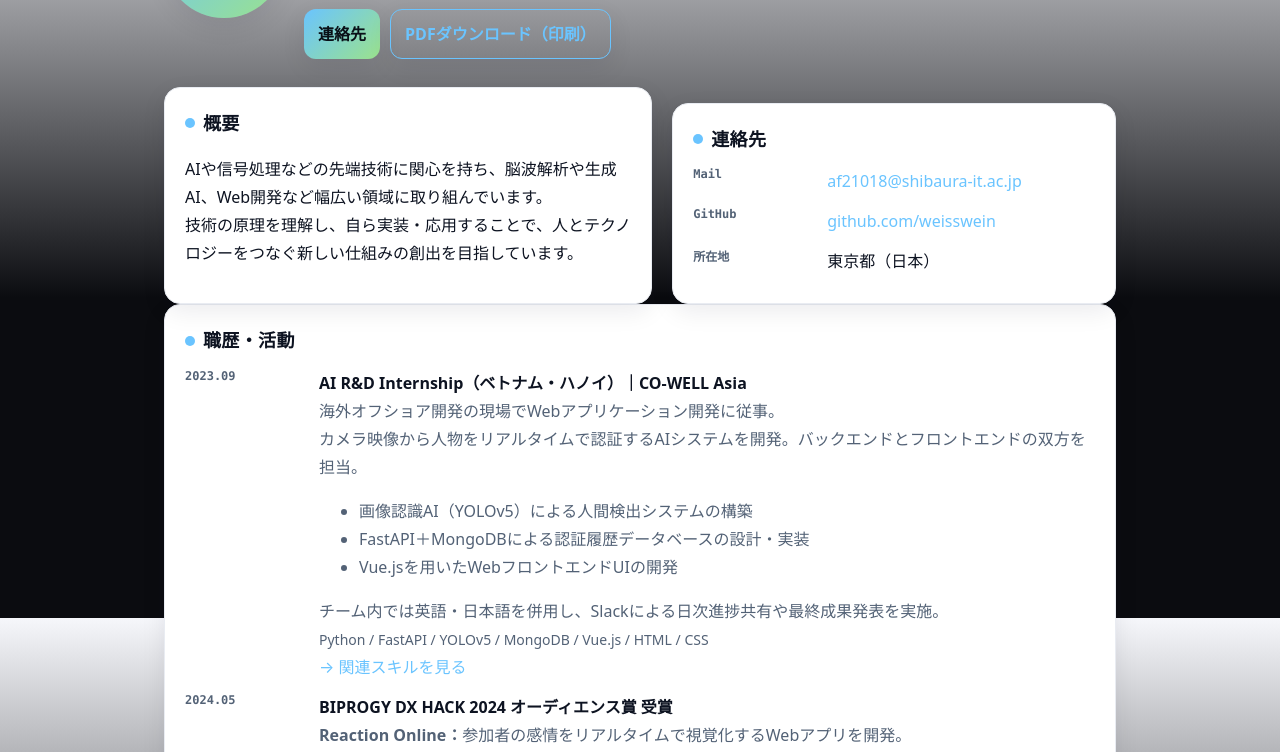
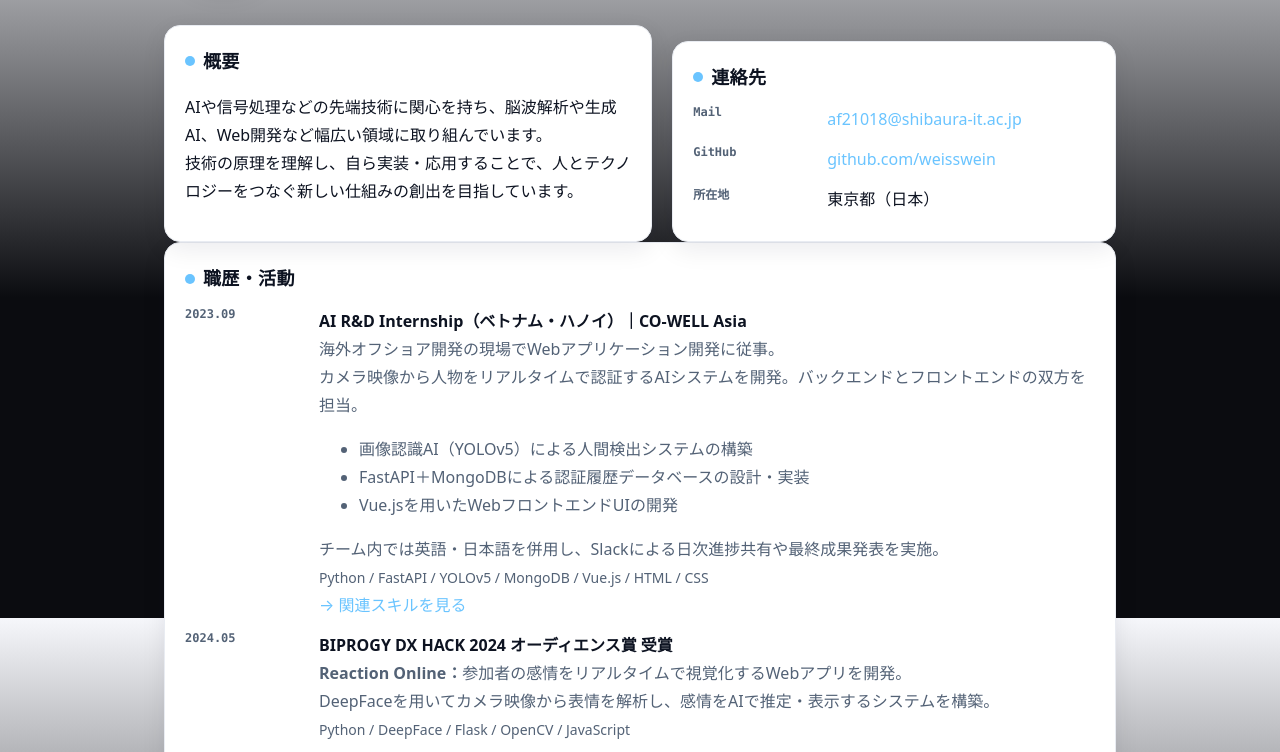
Before and after one commit to weisswein/yusukekutsukake.github.io, a plain HTML site: page index.html in a window 1280 px wide. Shown: the part 182-934 px from the top of the page. Drawn offline with Linux system fonts and the light colour scheme.

Commit message:
TokyoBCI レポート追加

```diff
--- a/index.html
+++ b/index.html
@@ -19,10 +19,6 @@
           <span class="chip">機械学習</span>
           <span class="chip">Python / MATLAB / Unity</span>
           <span class="chip">生成AI / TTS</span>
-        </div>
-        <div class="btns">
-          <a class="btn" href="#contact">連絡先</a>
-          <a class="btn secondary" href="#cv">PDFダウンロード（印刷）</a>
         </div>
       </div>
     </header>
@@ -152,6 +148,7 @@
         <li><a href="https://www.facebook.com/story.php?story_fbid=688308346658009&id=100064365506399">AI R&D Internship（ベトナム・ハノイ）｜CO-WELL</a></li>
         <li><a href = "https://www.biprogy.com/recruit/hackathon/index_hackason.html">BIPROGY DX HACK</a></li>
         <li><a href="https://devpost.com/archeologistspeshil?ref_content=user-portfolio&ref_feature=portfolio&ref_medium=global-nav">DevPost</a></li>
+        <li><a href = "https://tokyobcihackathon.com/hackathon/past/2025">Tokyo BCI Hacathon 2025</a></li>
         <li><a href="./assets/NER2025_Poster.pdf">研究ポスター（PDF）</a></li>
         <li><a href="https://github.com/weisswein" target="_blank" rel="noopener">GitHub（プロジェクト一覧）</a></li>
       </ul>
```
